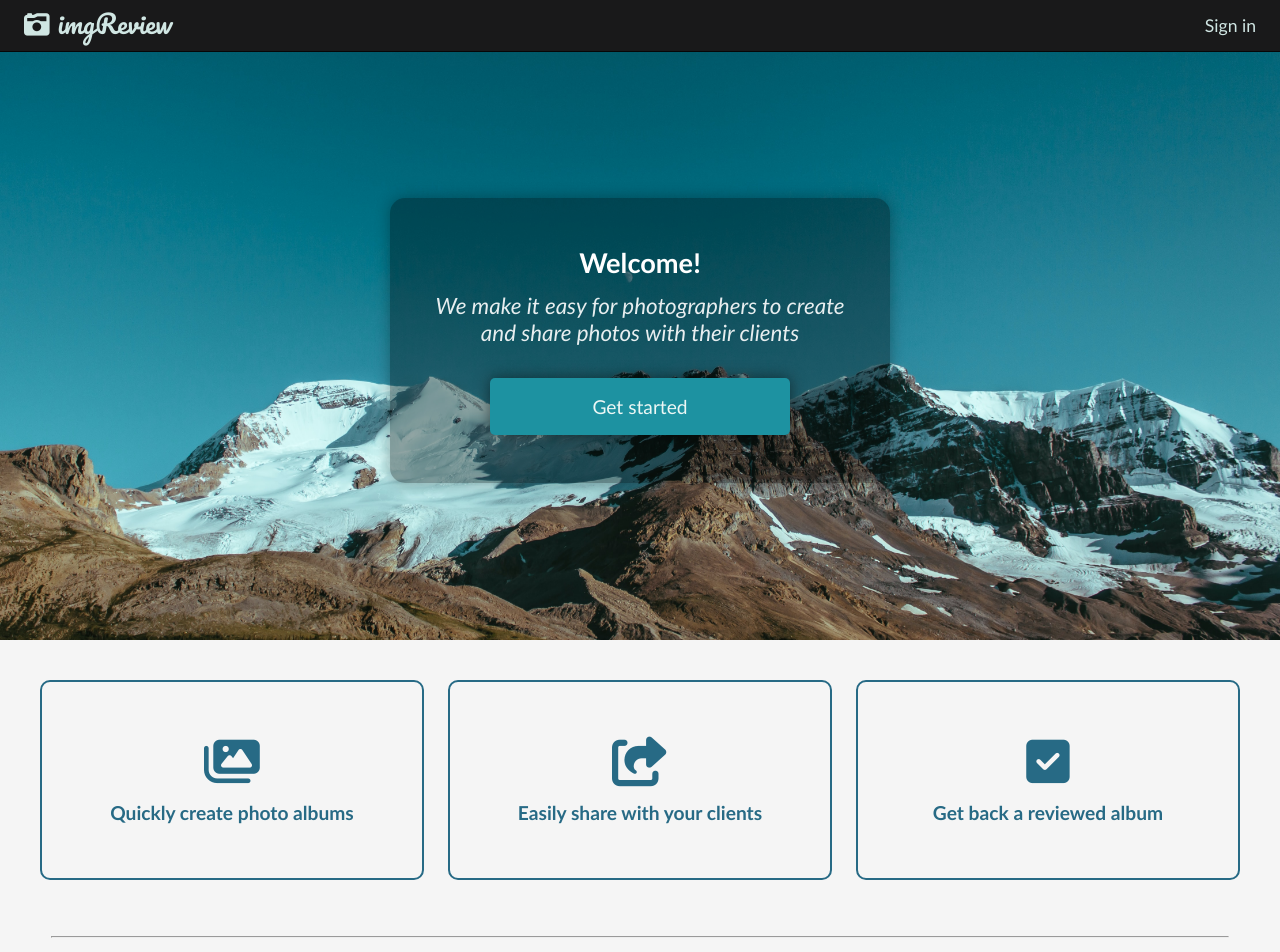
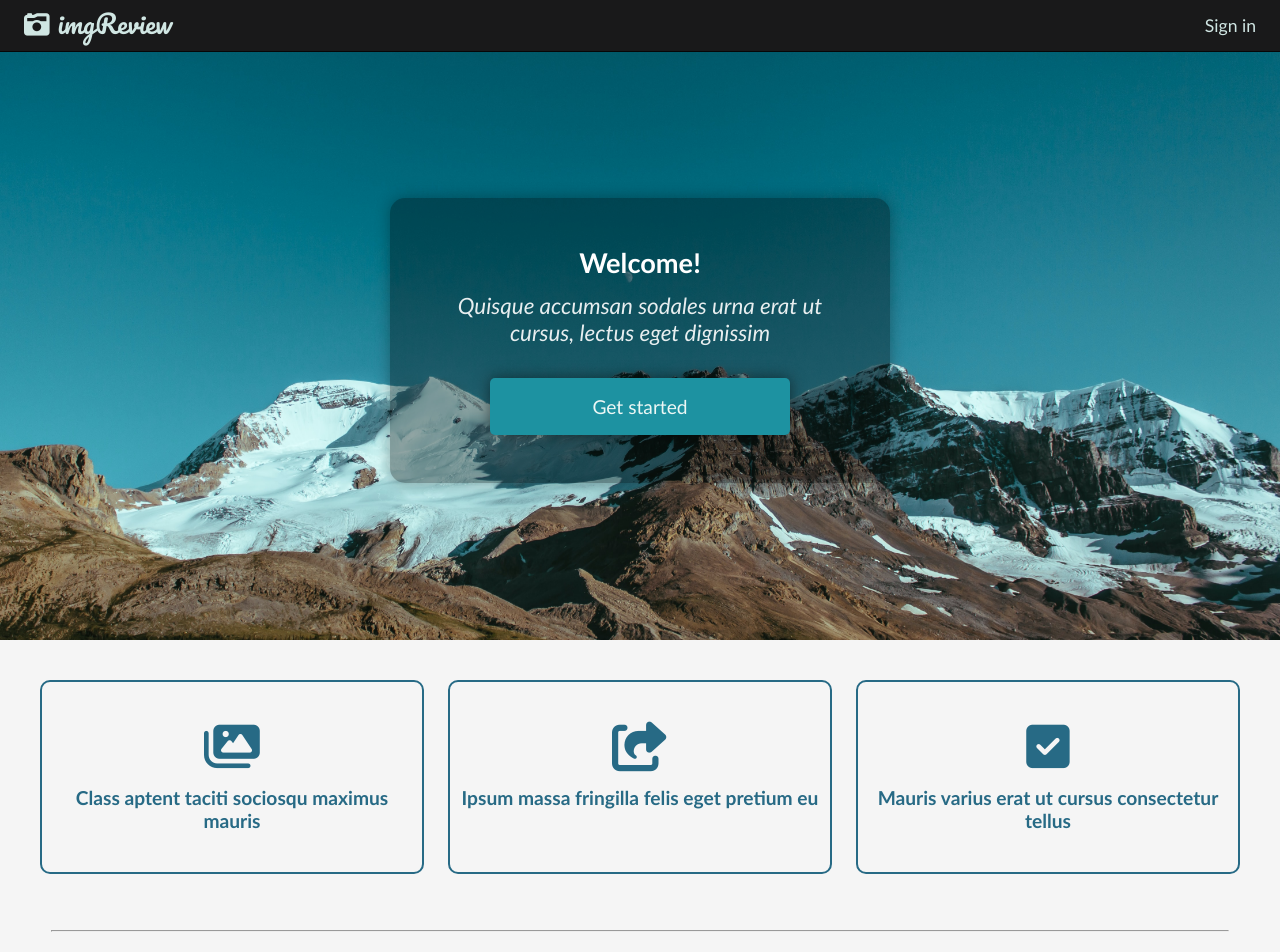
Before and after one commit to clm-1/react-photo-review, a React (Vite) app: page / in a window 1280 px wide. Shown: the top 952 px of the page. Built offline with nearby package versions, Linux system fonts and the light colour scheme; no server answers.

Commit message:
changes home page text to lorem ipsum

```diff
--- a/src/css/Home.module.css
+++ b/src/css/Home.module.css
@@ -91,21 +91,26 @@
   display: flex;
   flex-direction: column;
   align-items: center;
-  justify-content: center;
+  /* justify-content: center; */
   gap: .9rem;
   border-radius: 10px;
   opacity: .9;
   width: 100;
-  min-height: 150px;
-  padding: 1.2rem .5rem;
+  /* min-height: 170px; */
+  padding: 1.5rem .5rem;
+}
+
+.uspWrapper .iconWrapper {
+  /* height: 50px; */
+  /* background: chartreuse; */
 }
 
 .usp i {
   font-size: clamp(2rem, calc(2rem + 2.5vh), 4rem);
 }
 
-.usp h3 {
-  font-size: clamp(1rem, calc(.5rem + 1.5vw), 1.2rem);
+.usp p {
+  font-size: clamp(.9rem, calc(.5rem + 1.3vw), 1.2rem);
   font-weight: 600;
   text-align: center;
 }
@@ -183,14 +188,16 @@
   }
 }
 
+@media screen and (min-width: 530px) {
+  .uspWrapper {
+    grid-template-columns: repeat(3, 1fr);
+    gap: 1.5rem;
+  }
+}
+
 @media screen and (min-width: 560px) {
   .pageInfo {
     padding: 2rem 2rem;
-  }
-
-  .uspWrapper {
-    grid-template-columns: repeat(3, 1fr);
-    gap: 1.5rem;
   }
 
   .usp {
@@ -280,11 +287,15 @@
     width: 92%;
     margin: 1rem auto 3rem;
   }
+
+  .usp {
+    padding: 1.8rem .5rem;
+  }
 }
 
 @media screen and (min-width: 1000px) {
   .usp {
-    min-height: 200px;
+    padding: 2.5rem .5rem;
   }
 
   .aboutImgWrapper {
--- a/src/pages/Home.jsx
+++ b/src/pages/Home.jsx
@@ -17,14 +17,16 @@ const Home = ({ setShowLoginModal }) => {
   // Map out the usps with different icons and text content
   const renderUsps = () => {
     const textAndIcons = [
-      ["fas fa-images", 'Quickly create photo albums'],
-      ["fas fa-share-square", 'Easily share with your clients'],
-      ["fas fa-check-square", 'Get back a reviewed album']]
+      ["fas fa-images", 'Class aptent taciti sociosqu maximus mauris'],
+      ["fas fa-share-square", 'Ipsum massa fringilla felis eget pretium eu'],
+      ["fas fa-check-square", 'Mauris varius erat ut cursus consectetur tellus']]
 
     return textAndIcons.map((usp, i) => (
       <div key={i} className={styles.usp}>
-        <i className={usp[0]}></i>
-        <h3>{usp[1]}</h3>
+        <div className={styles.iconWrapper}>
+          <i className={usp[0]}></i>
+        </div>
+        <p>{usp[1]}</p>
       </div>
     ))
   }
@@ -56,7 +58,7 @@ const Home = ({ setShowLoginModal }) => {
         <div className={styles.homepageMessage}>
           {/* <h1>Welcome</h1> */}
           <h1>Welcome!</h1>
-          <h2>We make it easy for photographers to create and share photos with their clients</h2>
+          <h2>Quisque accumsan sodales urna erat ut cursus, lectus eget dignissim</h2>
           <button className={styles.homepageRegisterBtn} onClick={handleGetStartedClick}>Get started</button>
         </div>
       </header>
```
